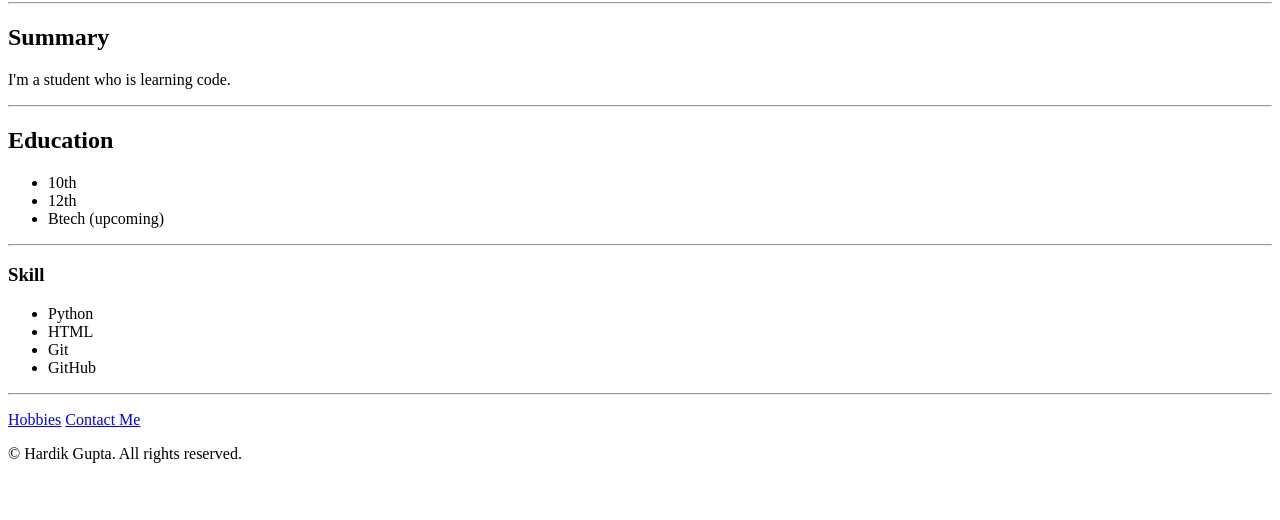
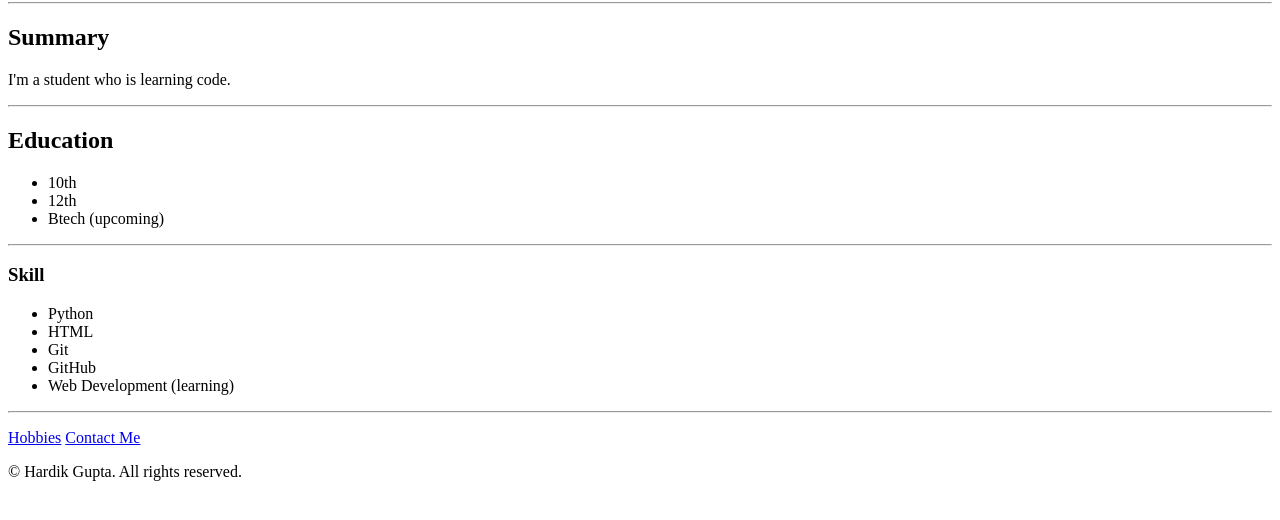
Before and after one commit to HardikVerse/hardikverse.github.io, a plain HTML site: page public/Resume/index.html in a window 1280 px wide. Shown: the part 78-598 px from the top of the page. Drawn offline with Linux system fonts and the light colour scheme.

Commit message:
Update index.html

```diff
--- a/public/Resume/index.html
+++ b/public/Resume/index.html
@@ -31,6 +31,8 @@
             <li>HTML</li>
             <li>Git</li>
             <li>GitHub</li>
+            <li>Web Development (learning)</li>
+
         </ul>
 
     <hr>
```
